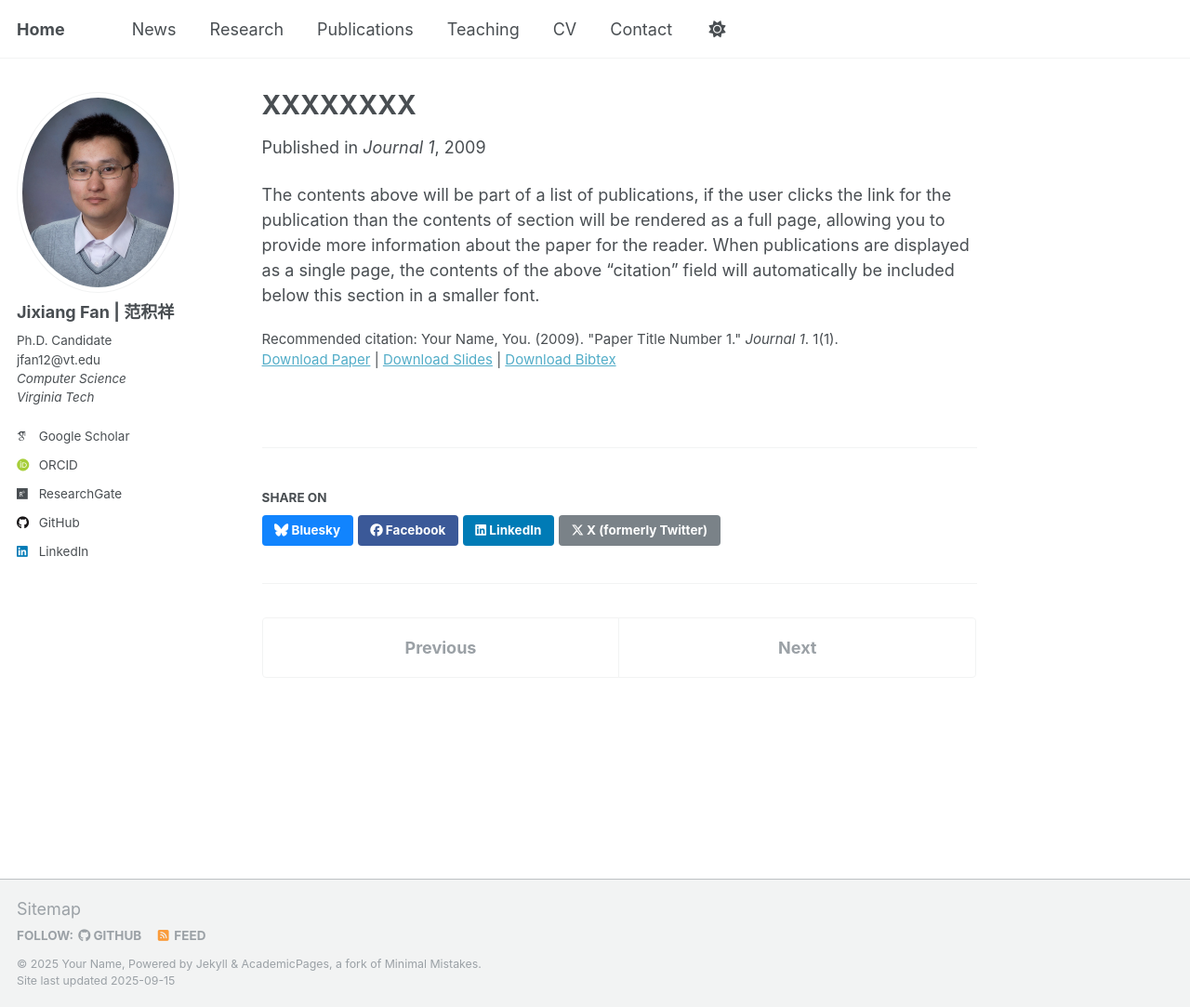
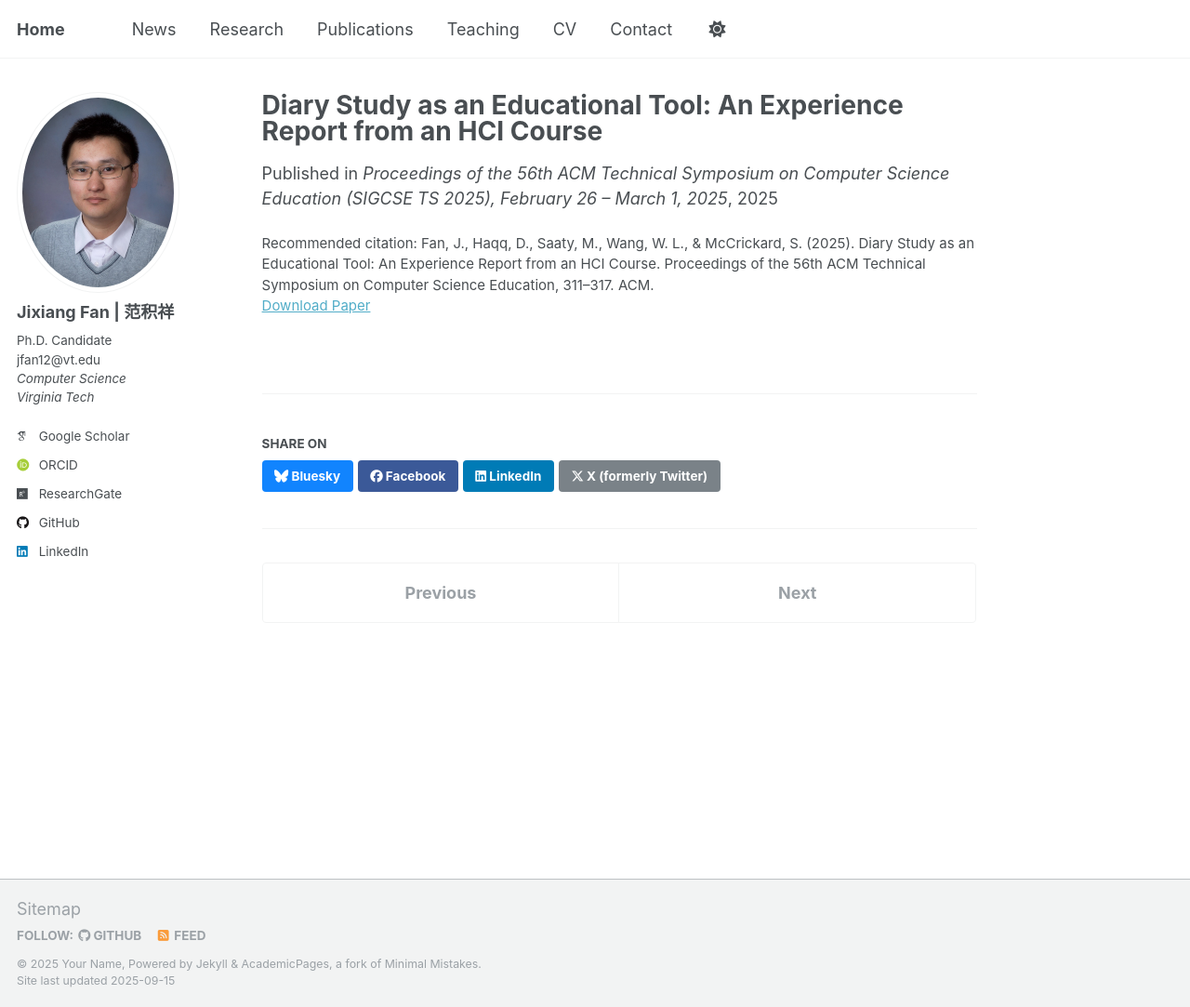
Before and after one commit to JixiangFan/web, a Jekyll site: the page built from _publications/2009-10-01-paper-title-number-1.md, in a window 1280 px wide and 1083 px high. Shown: the whole window at 93% size. Built offline with Jekyll 4.4.1, drawn with Linux system fonts in a browser that asks for light colours; some web fonts are replaced.

Commit message:
Update 2009-10-01-paper-title-number-1.md

```diff
--- a/_publications/2009-10-01-paper-title-number-1.md
+++ b/_publications/2009-10-01-paper-title-number-1.md
@@ -1,14 +1,10 @@
 ---
-title: "XXXXXXXX"
+title: "Diary Study as an Educational Tool: An Experience Report from an HCI Course"
 collection: publications
-category: CONFERENCE
-permalink: /publication/2009-10-01-paper-title-number-1
-excerpt: 'This paper is about the number 1. The number 2 is left for future work.'
-date: 2009-10-01
-venue: 'Journal 1'
-slidesurl: 'http://academicpages.github.io/files/slides1.pdf'
-paperurl: 'http://academicpages.github.io/files/paper1.pdf'
-bibtexurl: 'http://academicpages.github.io/files/bibtex1.bib'
-citation: 'Your Name, You. (2009). &quot;Paper Title Number 1.&quot; <i>Journal 1</i>. 1(1).'
+permalink: /publication/sigcse2025-diary-study
+date: 2025-02-26
+venue: "Proceedings of the 56th ACM Technical Symposium on Computer Science Education (SIGCSE TS 2025), February 26 – March 1, 2025"
+paperurl: "https://dl.acm.org/doi/10.1145/3641554.3701845"
+excerpt: 'Published at SIGCSE TS 2025. [ACM DL link](https://dl.acm.org/doi/10.1145/3641554.3701845)'
+citation: 'Fan, J., Haqq, D., Saaty, M., Wang, W. L., & McCrickard, S. (2025). Diary Study as an Educational Tool: An Experience Report from an HCI Course. Proceedings of the 56th ACM Technical Symposium on Computer Science Education, 311–317. ACM.'
 ---
-The contents above will be part of a list of publications, if the user clicks the link for the publication than the contents of section will be rendered as a full page, allowing you to provide more information about the paper for the reader. When publications are displayed as a single page, the contents of the above "citation" field will automatically be included below this section in a smaller font.
```
